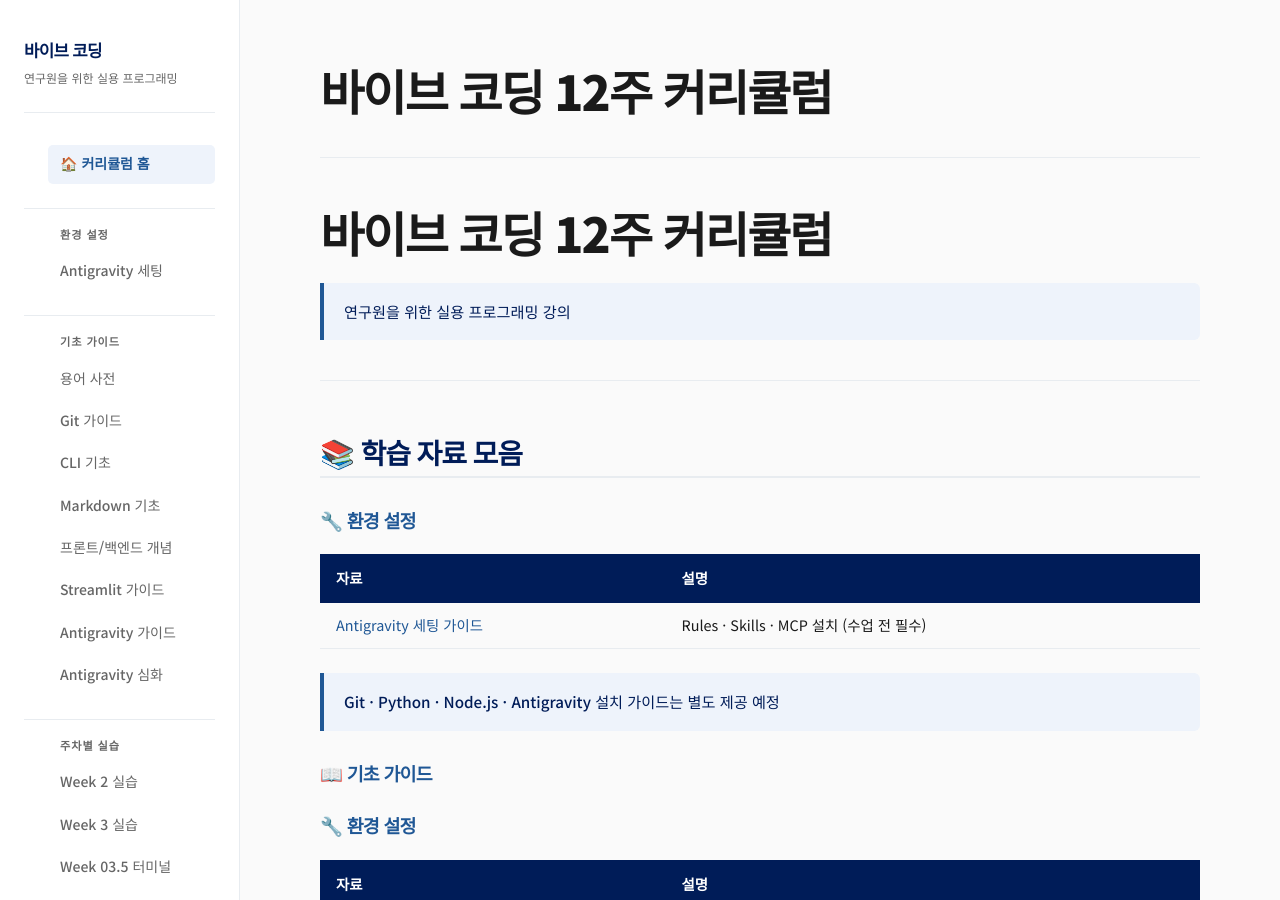
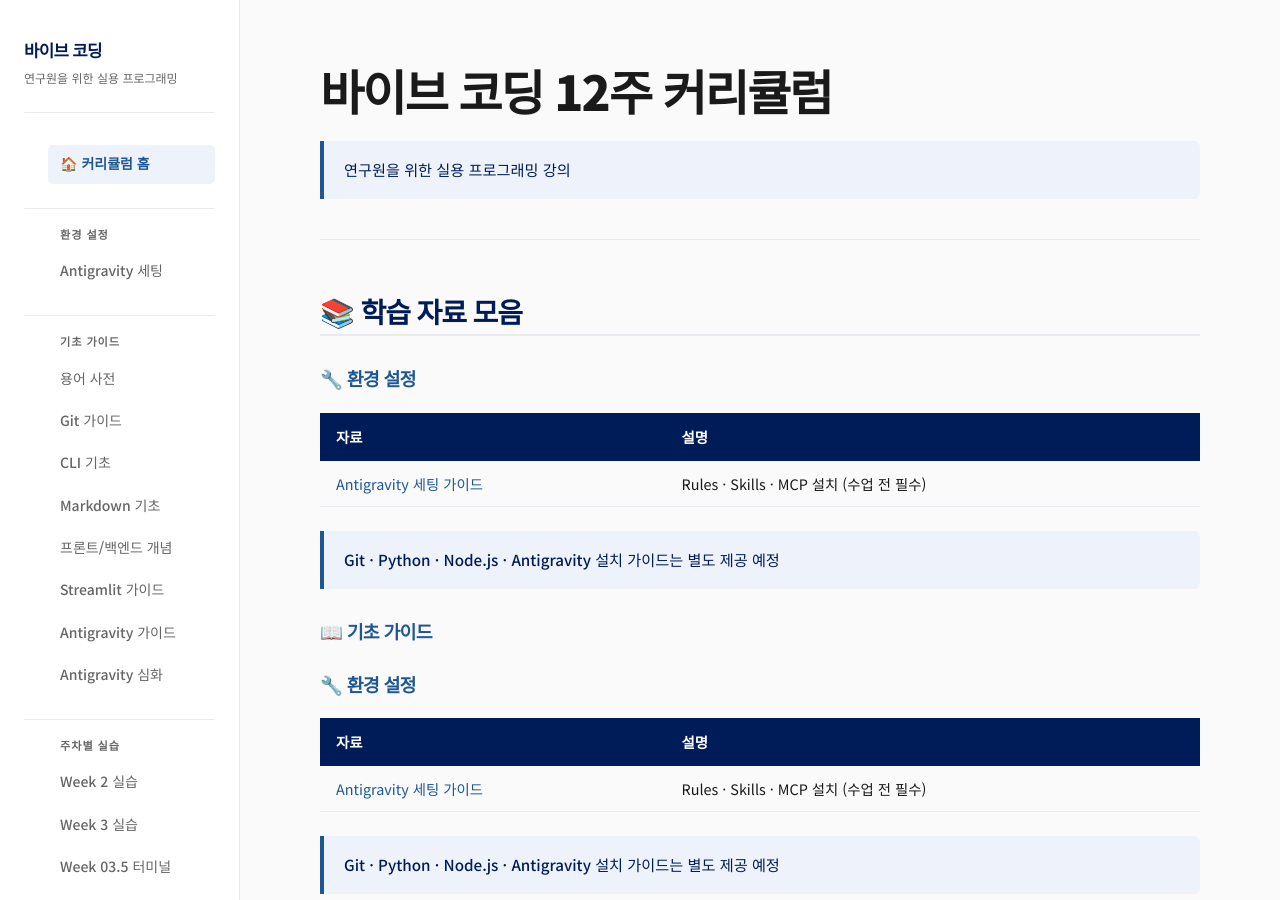
Before and after one commit to arimons/vibe-coding, a Jekyll site: the page built from docs/index.md, in a window 1280 px wide and 900 px high. Built offline with Jekyll 4.4.1, drawn with Linux system fonts in a browser that asks for light colours; some web fonts are replaced.

Commit message:
fix: layout에서 page-header 블록 제거

```diff
--- a/docs/_layouts/default.html
+++ b/docs/_layouts/default.html
@@ -75,20 +75,6 @@
   <div style="flex:1; display:flex; flex-direction:column; min-width:0;">
     <main class="site-main">
 
-      <div class="page-header">
-        {% if page.badge %}
-        <span class="badge">{{ page.badge }}</span>
-        {% endif %}
-
-        {% if page.title %}
-        <h1>{{ page.title }}</h1>
-        {% endif %}
-
-        {% if page.description %}
-        <p class="page-meta">{{ page.description }}</p>
-        {% endif %}
-      </div>
-
       <article class="page-content">
         {{ content }}
       </article>
```
